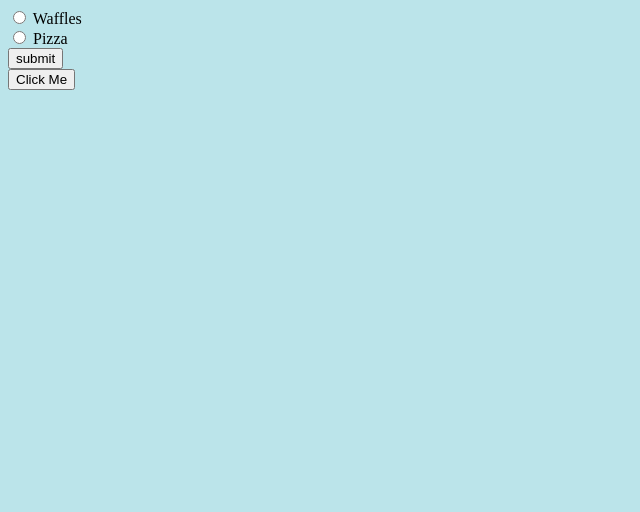
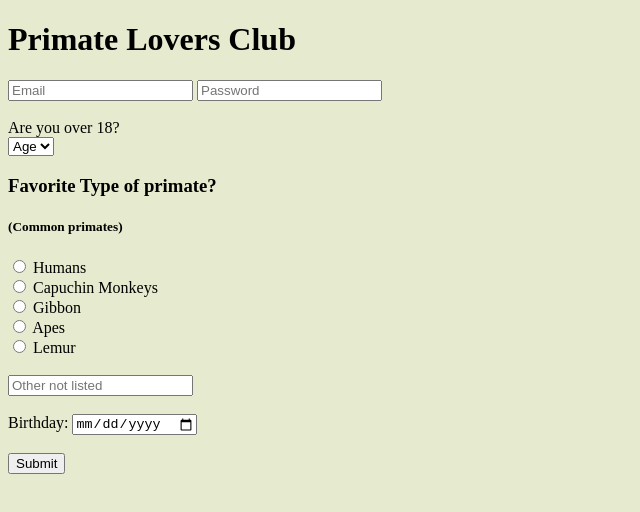
Before and after one commit to erik1D/Capstone, a plain HTML site: page buttonTesting.html in a window 1280 px wide. Shown: the whole page, without its empty margins (0-640 px from the left). Drawn offline with Linux system fonts and the light colour scheme.

Commit message:
New Codings Puppy and CLub

```diff
--- a/buttonTesting.html
+++ b/buttonTesting.html
@@ -6,14 +6,33 @@
     <title>Document</title>
 </head>
 
-<body style="background-color: rgb(187, 228, 234);">
+<body style="background-color: rgb(230, 234, 206);">
+    <h1>Primate Lovers Club</h1>
     <form>
-        <input type="radio" name="FavFood" id="okay" value="Waffles">
-        <label for="Waffles">Waffles</label><br>
-        <input type="radio" name="FavFood" id="Food" value="Pizza">
-        <label for="Food">Pizza</label><br>
-        <input type="submit" value="submit">
+        <input type="email" name="email" placeholder="Email">
+        <input type="password" name="password" placeholder="Password"> <br><br>
+        Are you over 18? <br>
+        <select name="Age">
+            <option value="" disabled selected hidden>Age</option>
+            <option value="17younger">No</option>
+            <option value="18older">Yes</option>
+        </select>
+<h3>Favorite Type of primate?</h3>
+<h5>(Common primates)</h5>
+        <input type="radio" name="FavMonkey" id="Human" value="Humans">
+        <label for="Human">Humans</label><br>
+        <input type="radio" name="FavMonkey" id="Capuchin" value="Capuchin monkeys">
+        <label for="Capuchin">Capuchin Monkeys</label><br>
+        <input type="radio" name="FavMonkey" id="Gibbon" value="Gibbon">
+        <label for="Gibbon">Gibbon</label><br>
+        <input type="radio" name="FavMonkey" id="Apes" value="Apes">
+        <label for="Apes">Apes</label><br>
+        <input type="radio" name="FavMonkey" id="Lemur" value="Lemur">
+        <label for="Lemur">Lemur</label><br><br>
+        <input type="text" name="OtherFav" placeholder="Other not listed"> <br><br>
+
+        Birthday: <input type="date" name="date"> <br><br>
+        <input type="submit" value="Submit">
     </form>
-    <button type="button" value="3">Click Me</button>
 </body>
 </html>
```
